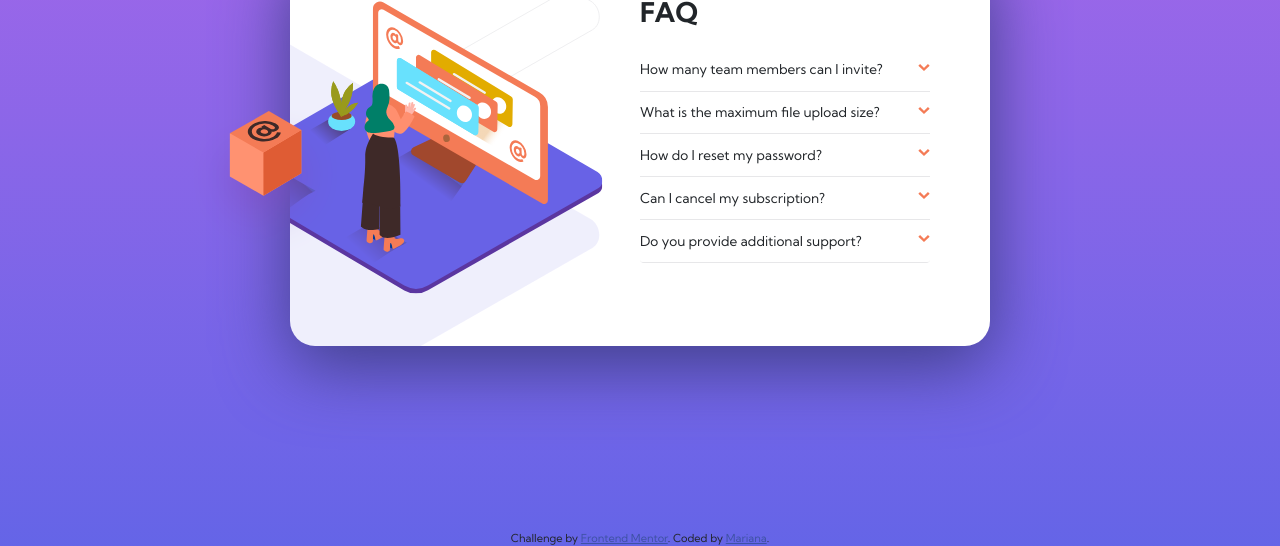
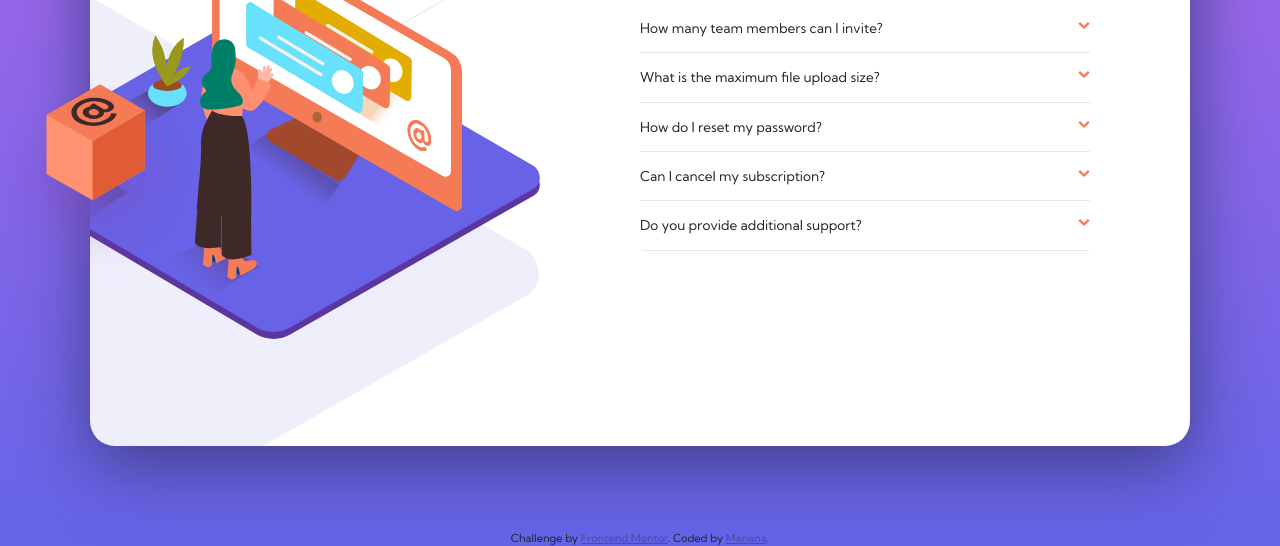
Before and after one commit to marianaceci/Frontend-Mentor-faq-accordion-card, a plain HTML site: page index.html in a window 1280 px wide. Shown: the part 254-800 px from the top of the page. Drawn offline with nearby package versions, Linux system fonts and the light colour scheme.

Commit message:
update style.css

```diff
--- a/style.css
+++ b/style.css
@@ -38,7 +38,7 @@ body {
 
 .container{
     width: 330px;
-    height: 500px;
+    height: 530px;
     background-color: white;
     border-radius: 25px;
     background-image: url(images/bg-pattern-mobile.svg);
@@ -108,7 +108,7 @@ h1{
 }
 
 .card-body {
-    font-size: 0.8rem;
+    font-size: 0.78rem;
     color: var(--text-dark-grayish-blue);
     padding: 0;
 }
@@ -133,7 +133,7 @@ p{
 
     .img-desk{
         display: block;
-        transform: scale(0.8);
+        transform: scale(1.1);
     }
 
     .desk-mon{
@@ -145,8 +145,8 @@ p{
     .desk-box{
         position: absolute;
         z-index: 3;
-        top: 145px;
-        left: -120px;
+        top: 245px;
+        left: -90px;
     }
 
     .image-mob{
@@ -155,13 +155,13 @@ p{
 
     .container{
         position: relative;
-        width: 700px;
-        height: 400px;
+        width: 1100px;
+        height: 600px;
         background-image: url(images/bg-pattern-desktop.svg);
         background-repeat: no-repeat;
         background-size: cover;
-        background-position-x: -390px;
-        background-position-y: -200px;
+        background-position-x: -650px;
+        background-position-y: -340px;
         display: grid;
         grid-template-columns: 50% 1fr;
         padding: 0;
@@ -181,14 +181,13 @@ p{
         width: 100%;
         height: 100%;
         top: 75px;
-        left: -55px;
-        transform: scale(1.1);
+        left: -100px;
     }
 
     h1{
         font-weight: 700;
         text-align: start;
-        font-size: 1.7rem;
+        font-size: 2.5rem;
         position: relative;
         top: -10px;
         margin: 0;
@@ -201,7 +200,7 @@ p{
     }
 
     .accordion-button{
-        padding: 0.8rem 0;
+        padding: 1rem 0;
     }
 
     .accordion-button:hover{
@@ -209,12 +208,8 @@ p{
         color: var(--text-soft-red);
     }
 
-    .card-body {
-        font-size: 0.7rem;
-    }
-
     .texts{
-        padding: 60px;
+        padding: 100px;
         padding-left: 0;
     }
 
```
